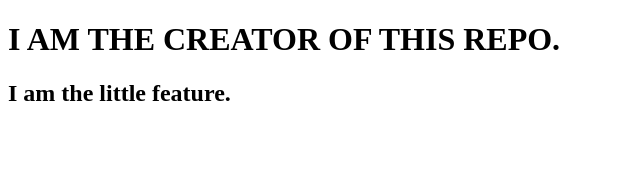
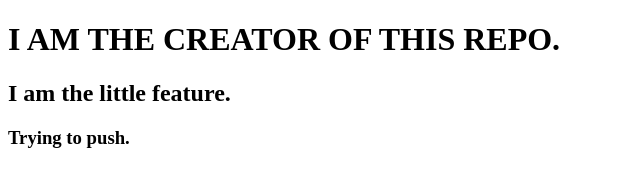
Before and after one commit to paulkang8869/Try-to-Start-a-Repository, a plain HTML site: page index.html in a window 1280 px wide. Shown: the whole page, without its empty margins (0-640 px from the left). Drawn offline with Linux system fonts and the light colour scheme.

Commit message:
changing text

```diff
--- a/index.html
+++ b/index.html
@@ -12,6 +12,7 @@
         <h1>I AM THE CREATOR OF THIS REPO.</h1>
 
         <h2>I am the little feature.</h2>
+        <h3>Trying to push.</h3>
 
         <script src="script.js"></script>
     </body>
```
